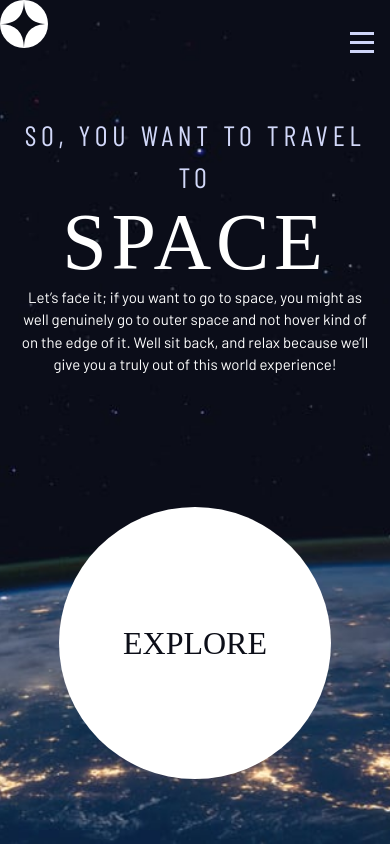
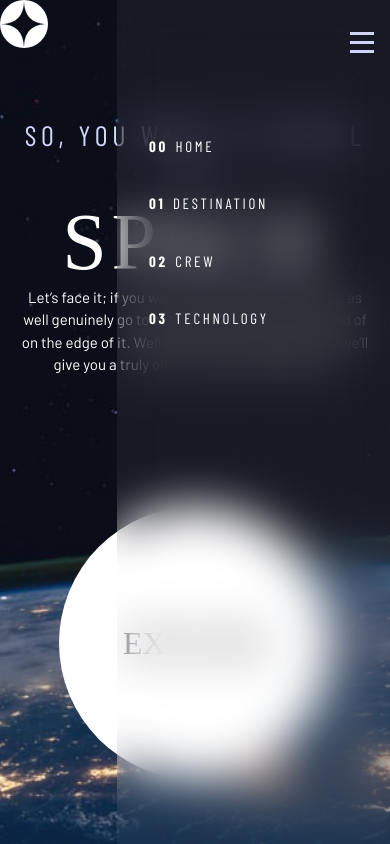
Before and after one commit to frontendella/Space-Travel-Website, a website built with Vite: page index.html in a window 390 px wide. Both pictures are taken after a click on the button "Menu". Built offline with nearby package versions, Linux system fonts and the light colour scheme; a web font is replaced by a local one.

Commit message:
Added button functionality

```diff
--- a/index.css
+++ b/index.css
@@ -88,9 +88,11 @@ body {
     background-color: hsl( var(--clr-dark) );
     line-height: 1.5;
     min-height: 100vh;
+
     display: grid;
     grid-template-rows: min-content 1fr;
-    overflow-x: hidden
+
+    overflow-x: hidden;
 }
 
 /* make images easier to work with */
@@ -288,18 +290,12 @@ select {
     list-style: none;
     padding: 0;
     margin: 0;
-    background: hsl( var(--clr-dark) / 0.95);
+    background: hsl( var(--clr-white) / 0.05);
+    backdrop-filter: blur(1.5rem);
 }
 
 .mobile-nav-toggle {
     display: none;
-}
-
-@supports (backdrop-filter: blur(1rem)){
-    .primary-navigation {
-        background: hsl( var(--clr-white) / 0.05);
-        backdrop-filter: blur(1.5rem)
-    }
 }
 
 @media (max-width: 35rem) {
@@ -315,6 +311,10 @@ select {
         transform: translateX(100%);
     }
 
+    .primary-navigation[data-visible="true"] {
+        transform: translateX(0);
+    }
+
     .mobile-nav-toggle {
         display: block;
         position: absolute;
@@ -322,12 +322,13 @@ select {
         right: 1rem;
         top: 2rem;
         background: transparent;
-        border: 0;
-        background-image: url(/assets/shared/icon-hamburger.svg);
+        background-image: url(./assets/shared/icon-hamburger.svg);
         background-repeat: no-repeat;
         width: 1.5rem;
         aspect-ratio: 1;
+        border: 0;
     }
+
 }
 
 .primary-navigation a {
--- a/index.html
+++ b/index.html
@@ -14,6 +14,7 @@
   <!-- Our custom CSS -->
   <link rel="stylesheet" href="index.css">
   <title>Frontend Mentor | Space tourism website</title>
+  <script src="index.js" defer></script>
 </head>
 <body class="home">
 
@@ -23,7 +24,7 @@
     </div>
     <button class="mobile-nav-toggle" aria-controls="primary-navigation"><span class="sr-only" aria-expanded="false">Menu</span></button>
     <nav>
-        <ul id="primary-navigation" class="primary-navigation underline-indicators flex">
+        <ul id="primary-navigation" data-visible="false" class="primary-navigation underline-indicators flex">
             <li class="active"><a class="ff-sans-cond uppercase text-white letter-spacing-2" href="index.html"><span>00</span>Home</a>
             <li><a class="ff-sans-cond uppercase text-white letter-spacing-2" href="destination.html"><span>01</span>Destination</a>
             <li><a class="ff-sans-cond uppercase text-white letter-spacing-2" href="crew.html"><span>02</span>Crew</a>
--- a/index.js
+++ b/index.js
@@ -1 +1,14 @@
-// javascript
+const nav = document.querySelector(".primary-navigation");
+const navToggle = document.querySelector(".mobile-nav-toggle");
+
+navToggle.addEventListener("click", () => {
+
+    const visiblity = nav.getAttribute("data-visible");
+    if (visiblity === "false") {
+        nav.setAttribute("data-visible", true);
+    } else {
+        nav.setAttribute("data-visible", false);
+    }
+
+    console.log(visiblity);
+})
```
